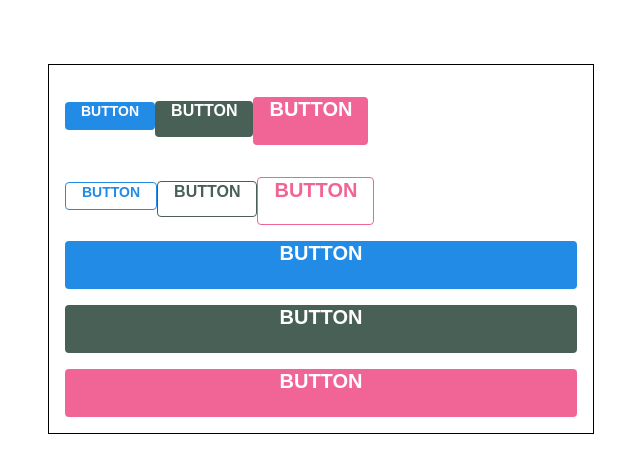
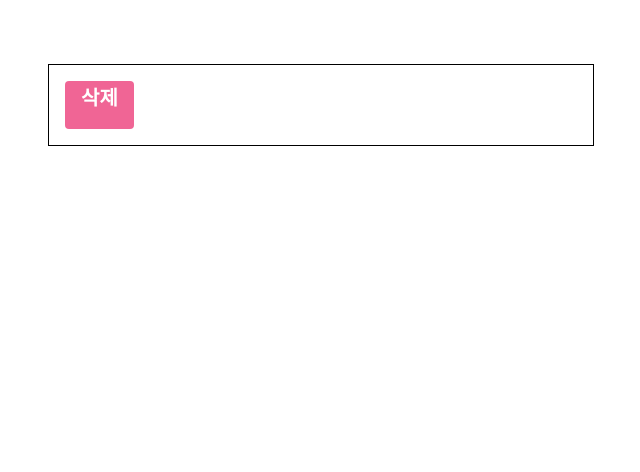
Before and after one commit to ccc4804/react2, a React (Create React App) app in the folder begin-react/: page / in a window 1280 px wide. Shown: the top 472 px of the page, without its empty margins (319-959 px from the left). Built offline with nearby package versions, Linux system fonts and the light colour scheme.

Commit message:
Chapter13 - Styled-components - Dialog 만들

```diff
--- a/begin-react/src/App.js
+++ b/begin-react/src/App.js
@@ -1,6 +1,7 @@
-import React from "react";
+import React, { useState } from "react";
 import styled, { ThemeProvider } from "styled-components";
 import Button from "./components/Button";
+import Dialog from "./components/Dialog";
 
 const AppBlock = styled.div`
   width: 512px;
@@ -23,31 +24,41 @@ const ButtonGroup = styled.div`
 `;
 
 function App() {
+  const [dialog, setDialog] = useState(false);
+  const onClick = () => {
+    setDialog(true);
+  };
+  const onConfirm = () => {
+    console.log('확인')
+    setDialog(false);
+  };
+  const onCancel = () => {
+    console.log('취소')
+    setDialog(false);
+  };
+
   return (
+    // ThemProvider는 하나의 엘리먼트를 가져야한다.
     <ThemeProvider theme={{ palette }}>
-      <AppBlock>
-        <ButtonGroup>
-          <Button size="small">BUTTON</Button>
-          <Button color="gray">BUTTON</Button>
-          <Button color="pink" size="large">
-            BUTTON
-          </Button>
-        </ButtonGroup>
-        <ButtonGroup>
-          <Button size="small" outline>BUTTON</Button>
-          <Button color="gray" outline>BUTTON</Button>
-          <Button color="pink" size="large" outline>
-            BUTTON
-          </Button>
-        </ButtonGroup>
-        <ButtonGroup>
-          <Button size="large" fullWidth>BUTTON</Button>
-          <Button color="gray" size="large" fullWidth>BUTTON</Button>
-          <Button color="pink" size="large" fullWidth>
-            BUTTON
-          </Button>
-        </ButtonGroup>
-      </AppBlock>
+      <>
+        <AppBlock>
+          <ButtonGroup>
+            <Button color="pink" size="large" onClick={onClick}>
+              삭제
+            </Button>
+          </ButtonGroup>
+        </AppBlock>
+        <Dialog
+          title="정말로 삭제하시겠습니까?"
+          confirmText="삭제"
+          cancelText="취소"
+          onConfirm={onConfirm}
+          onCancel={onCancel}
+          visible={dialog}
+        >
+          데이터를 정말로 삭제하시겠습니까?
+        </Dialog>
+      </>
     </ThemeProvider>
   );
 }
--- /dev/null
+++ b/begin-react/src/components/Dialog.js
@@ -0,0 +1,76 @@
+import React from "react";
+import styled from "styled-components";
+import Button from "./Button";
+
+const DarkBackground = styled.div`
+  position: fixed;
+  left: 0;
+  top: 0;
+  width: 100%;
+  height: 100%;
+  display: flex;
+  align-items: center;
+  justify-content: center;
+  background: rgba(0, 0, 0, 0.8);
+`;
+
+const DialogBlock = styled.div`
+  width: 320px;
+  padding: 1.5rem;
+  background: white;
+  border-radius: 2px;
+
+  h3 {
+    margin: 0;
+    font-size: 1.5rem;
+  }
+
+  p {
+    font-size: 1.125rem;
+  }
+`;
+
+const ButtonGroup = styled.div`
+  margin-top: 3rem;
+  display: flex;
+  justify-content: flex-end;
+`;
+
+// styled를 함수로 사용해서 내부에 Button 컴포넌트를 상속받았다.
+// 만든 컴포넌트를 상속 받아서 특정 styled를 덮어씌울 수 있다.
+const ShortMarginButton = styled(Button)`
+  & + & {
+    margin-left: 0.5rem;
+  }
+`;
+
+function Dialog({
+  title,
+  children,
+  confirmText,
+  cancelText,
+  visible,
+  onConfirm,
+  onCancel,
+}) {
+    if(!visible) return null;
+  return (
+    <DarkBackground>
+      <DialogBlock>
+        <h3>{title}</h3>
+        <p>{children}</p>
+        <ButtonGroup>
+          <ShortMarginButton color="gray" onClick={onCancel}>{cancelText}</ShortMarginButton>
+          <ShortMarginButton color="pink" onClick={onConfirm} >{confirmText}</ShortMarginButton>
+        </ButtonGroup>
+      </DialogBlock>
+    </DarkBackground>
+  );
+}
+
+Dialog.defaultProps = {
+  cancelText: "취소",
+  confirmText: "확인",
+};
+
+export default Dialog;
```
